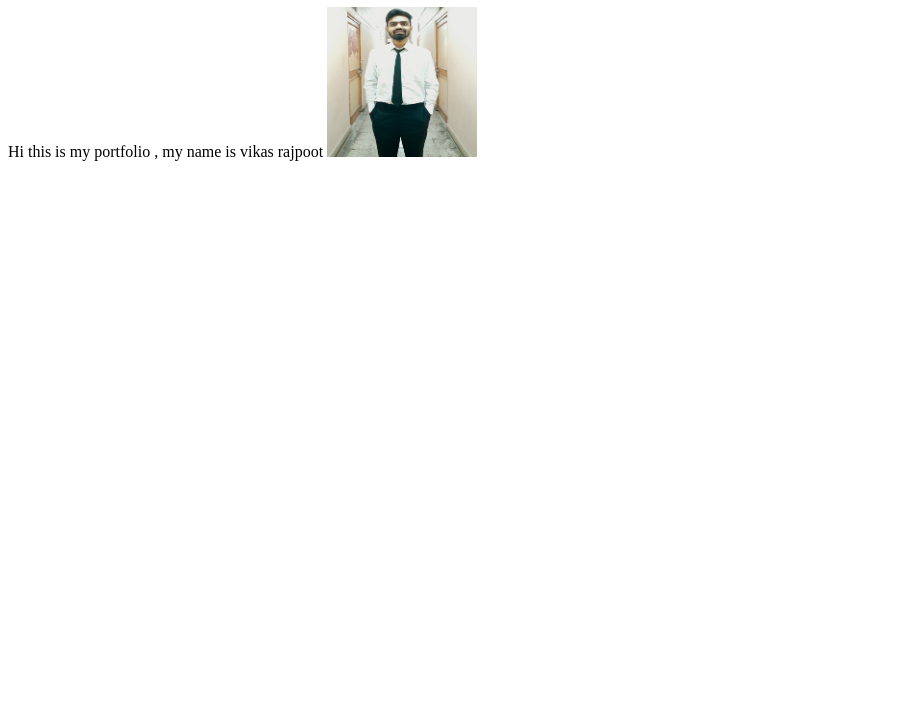
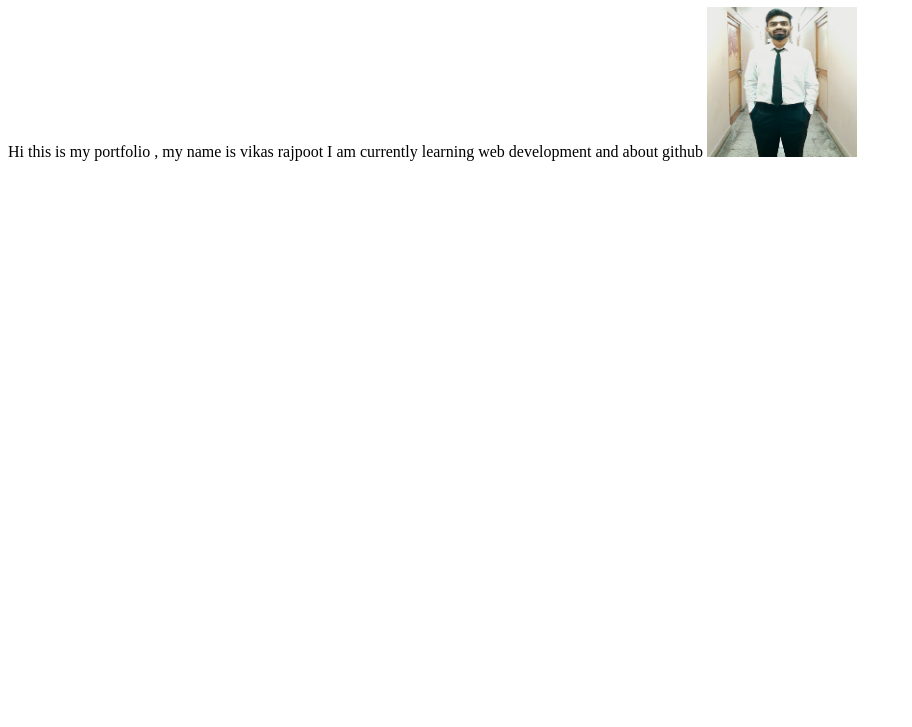
Before and after one commit to vikasrajpoot30/portfolio, a plain HTML site: page index.html in a window 1280 px wide. Shown: the part 73-800 px from the top of the page, without its empty margins (0-912 px from the left). Drawn offline with Linux system fonts and the light colour scheme.

Commit message:
added status

```diff
--- a/index.html
+++ b/index.html
@@ -10,6 +10,7 @@
   <h1 color="blue">My Portfolio</h1>
 
   Hi this is my portfolio , my name is vikas rajpoot
+  I am currently learning web development and about github
 
   <img src="photo.jpg" height="150px" width="150px">
 </body>
```
